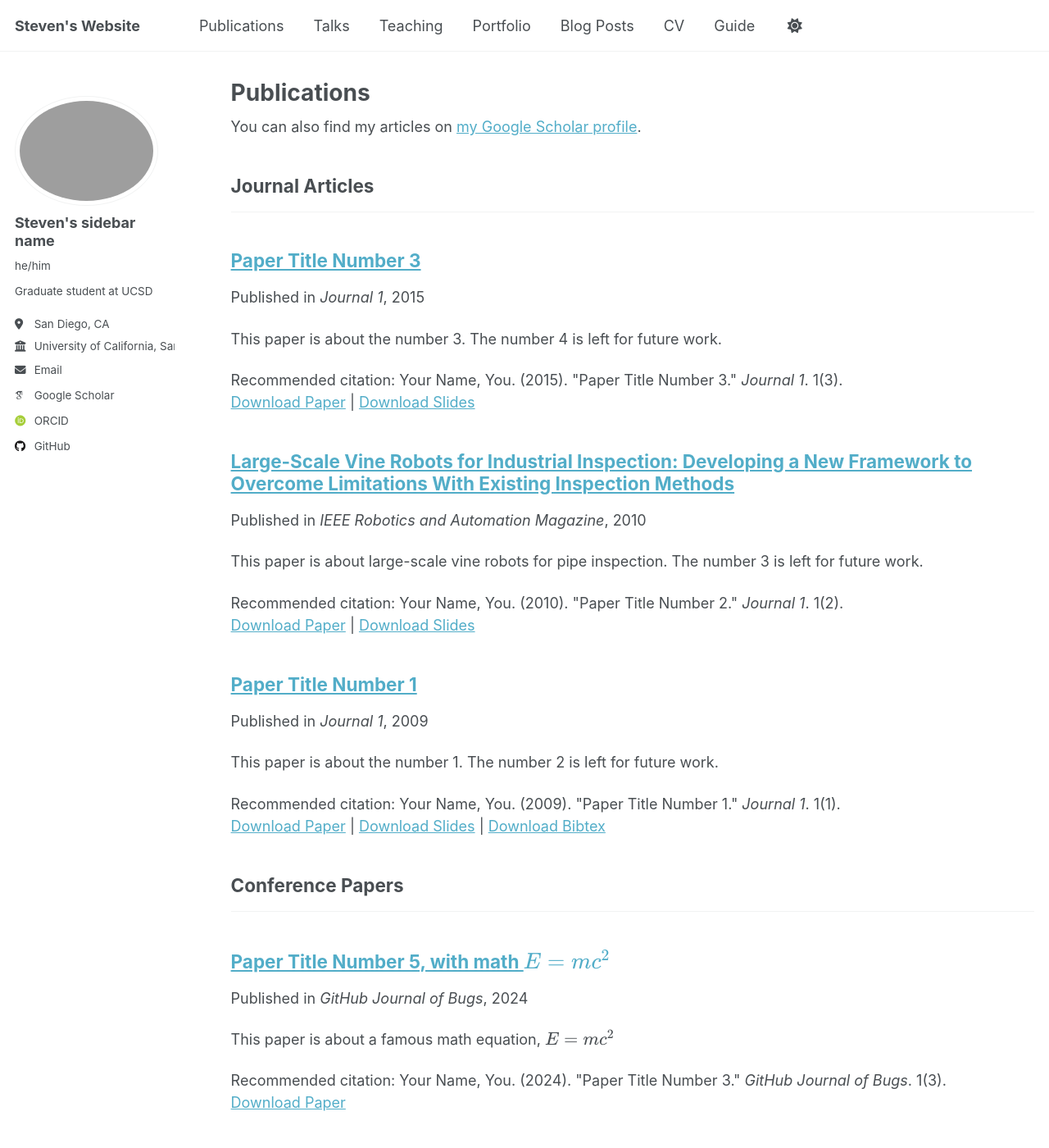
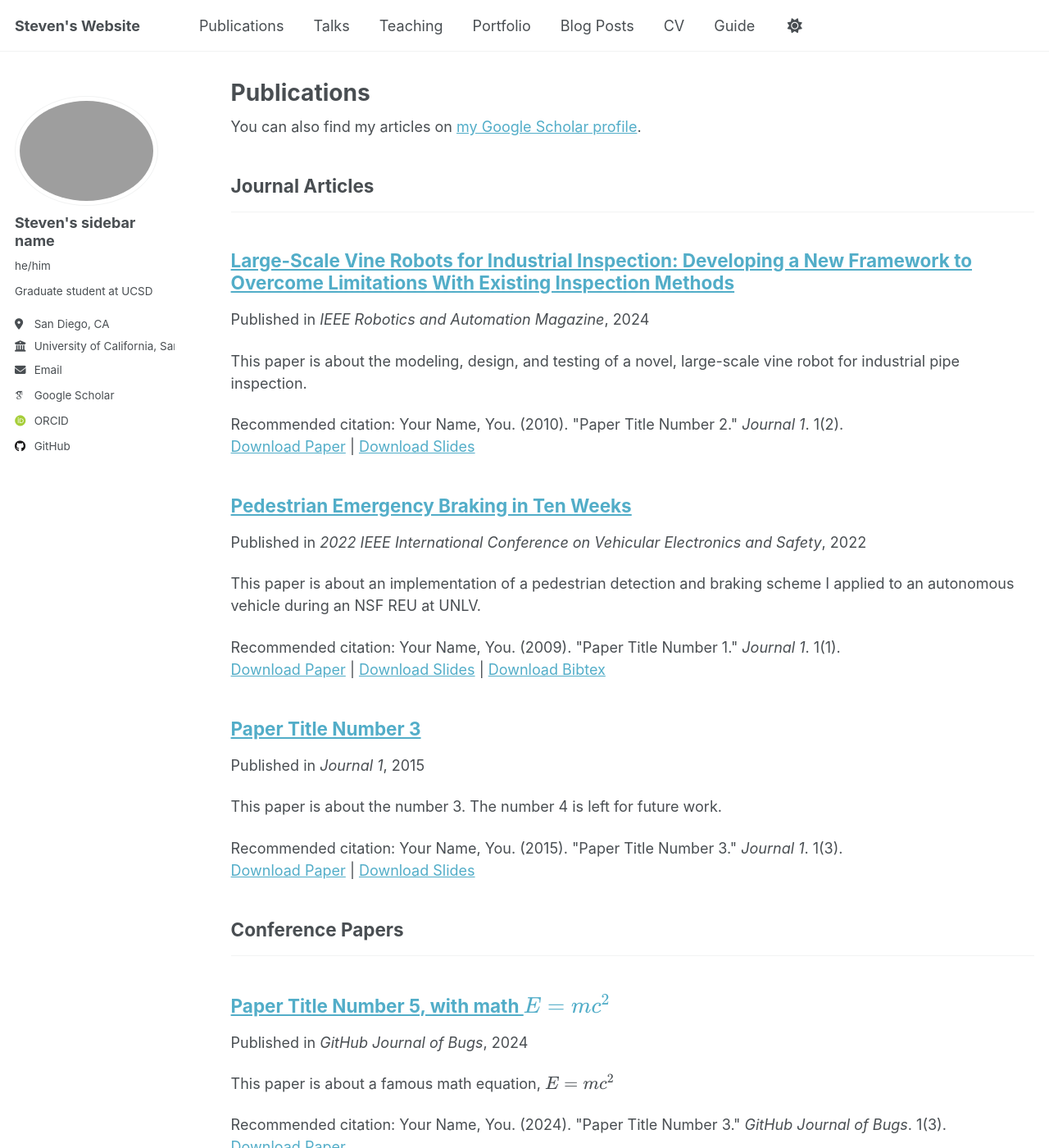
Before and after one commit to nguyensteven01/nguyensteven01.github.io, a Jekyll site: the page built from _pages/publications.html, in a window 1280 px wide and 1400 px high. Shown: the whole window at 82% size. Built offline with Jekyll 4.4.1, drawn with Linux system fonts in a browser that asks for light colours; some web fonts are replaced; a script that is not in the unit is left out.

Commit message:
Added slides and paper for pedestrian braking. Some changes to description of vine robot paper and added some details for ped braking paper

```diff
--- a/_publications/2009-10-01-paper-title-number-1.md
+++ /dev/null
@@ -1,15 +0,0 @@
----
-title: "Paper Title Number 1"
-collection: publications
-category: manuscripts
-permalink: /publication/2009-10-01-paper-title-number-1
-excerpt: 'This paper is about the number 1. The number 2 is left for future work.'
-date: 2009-10-01
-venue: 'Journal 1'
-slidesurl: 'http://academicpages.github.io/files/slides1.pdf'
-paperurl: 'http://academicpages.github.io/files/paper1.pdf'
-bibtexurl: 'http://academicpages.github.io/files/bibtex1.bib'
-citation: 'Your Name, You. (2009). &quot;Paper Title Number 1.&quot; <i>Journal 1</i>. 1(1).'
----
-
-The contents above will be part of a list of publications, if the user clicks the link for the publication than the contents of section will be rendered as a full page, allowing you to provide more information about the paper for the reader. When publications are displayed as a single page, the contents of the above "citation" field will automatically be included below this section in a smaller font.
--- /dev/null
+++ b/_publications/pedestrian_braking.md
@@ -0,0 +1,15 @@
+---
+title: "Pedestrian Emergency Braking in Ten Weeks"
+collection: publications
+category: manuscripts
+permalink: /publication/pedestrian_braking
+excerpt: 'This paper is about an implementation of a pedestrian detection and braking scheme I applied to an autonomous vehicle during an NSF REU at UNLV.'
+date: 2022-11-14
+venue: '2022 IEEE International Conference on Vehicular Electronics and Safety'
+slidesurl: 'http://academicpages.github.io/files/slides1.pdf'
+paperurl: 'http://academicpages.github.io/files/paper1.pdf'
+bibtexurl: 'http://academicpages.github.io/files/bibtex1.bib'
+citation: 'Your Name, You. (2009). &quot;Paper Title Number 1.&quot; <i>Journal 1</i>. 1(1).'
+---
+
+The contents above will be part of a list of publications, if the user clicks the link for the publication than the contents of section will be rendered as a full page, allowing you to provide more information about the paper for the reader. When publications are displayed as a single page, the contents of the above "citation" field will automatically be included below this section in a smaller font.
--- a/_publications/vine_robot_paper.md
+++ b/_publications/vine_robot_paper.md
@@ -3,8 +3,8 @@ title: "Large-Scale Vine Robots for Industrial Inspection: Developing a New Fram
 collection: publications
 category: manuscripts
 permalink: /publication/vine_robot_paper
-excerpt: 'This paper is about large-scale vine robots for pipe inspection. The number 3 is left for future work.'
-date: 2010-10-01
+excerpt: 'This paper is about the modeling, design, and testing of a novel, large-scale vine robot for industrial pipe inspection.'
+date: 2024-11-20
 venue: 'IEEE Robotics and Automation Magazine'
 slidesurl: 'http://academicpages.github.io/files/slides2.pdf'
 paperurl: 'http://nguyensteven01.github.io/files/vine_robots_paper.pdf'
```
Also changed, not shown: 2 other files.
